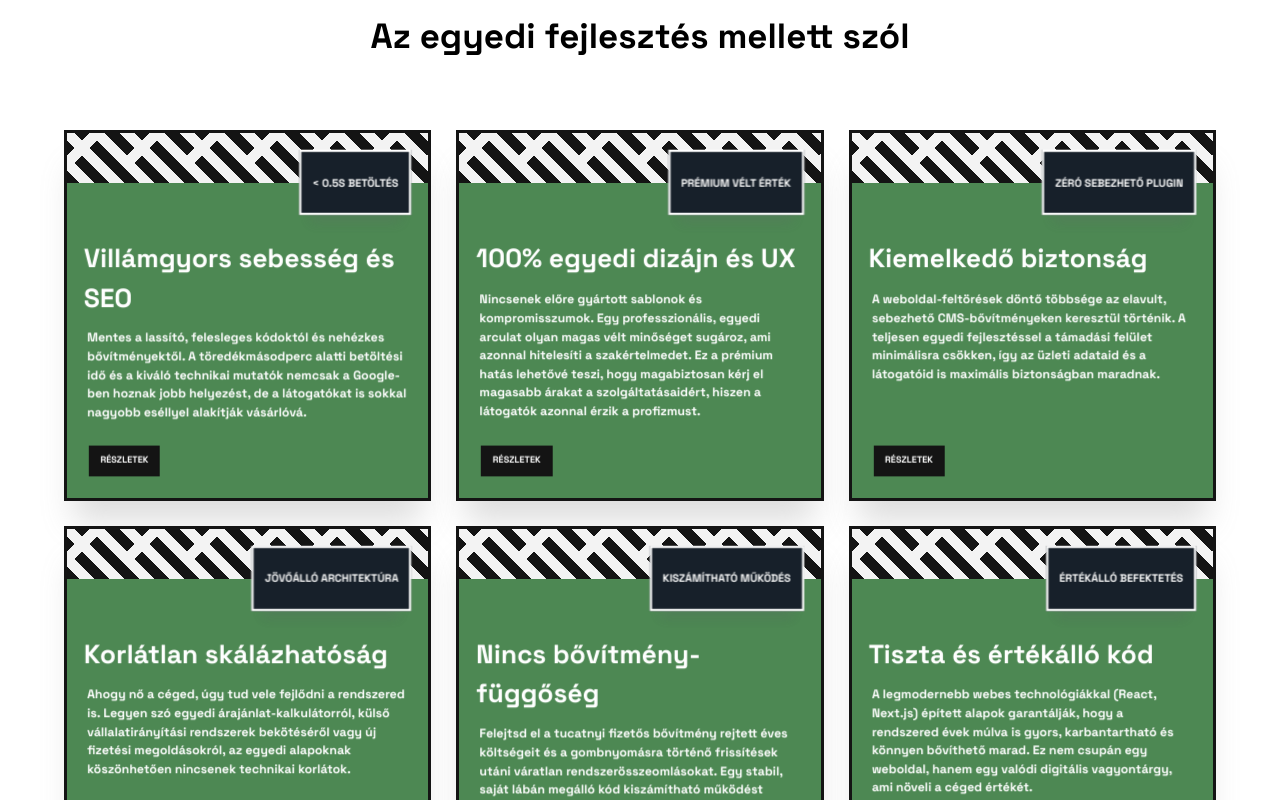
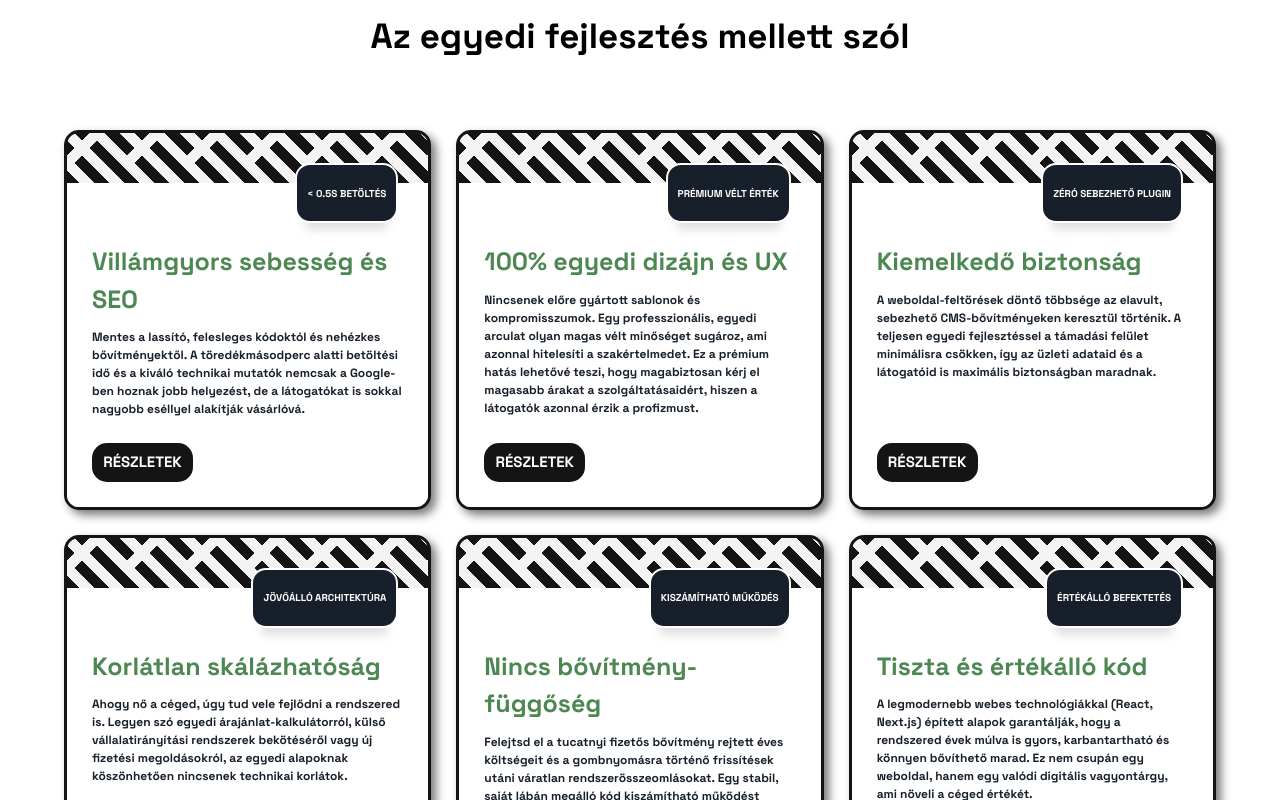
Before and after one commit to Quruzslo/PreferSite, a Next.js app: page / in a window 1280 px wide. Shown: the part 940-1740 px from the top of the page. Built offline with nearby package versions, Linux system fonts and the light colour scheme.

Commit message:
benefit cardok változtatva

```diff
--- a/app/globals.css
+++ b/app/globals.css
@@ -196,8 +196,10 @@ h4 {
     0 0;
   background-color: #141414;
   width: 100%;
-  box-shadow: rgba(142, 142, 142, 0.3) 0px 30px 30px -10px;
+  box-shadow: rgba(32, 32, 32, 0.6) 5px 5px 10px 0px;
   transition: all 0.5s ease-in-out;
+  border-radius: 15px;
+  overflow: hidden;
 }
 
 .benefit-card:hover {
@@ -207,7 +209,6 @@ h4 {
   transform: rotate3d(0.5, 1, 0, 30deg);
 }
 
-/* Badge (Date-box mintára) */
 .benefit-date-box {
   position: absolute;
   top: 30px;
@@ -216,6 +217,7 @@ h4 {
   width: fit-content;
   background: var(--color-dark-color);
   border: 2px solid white;
+  border-radius: 15px;
   padding: 10px;
   transform: translate3d(0px, 0px, 80px);
   box-shadow: rgba(100, 100, 111, 0.2) 0px 17px 10px -10px;
@@ -232,13 +234,14 @@ h4 {
   color: #8ed500;
   font-size: 10px;
   font-weight: 900;
+
   text-transform: uppercase;
 }
 
 /* Tartalom konténer */
 .benefit-content-box {
   position: relative;
-  background: var(--color-dark-green);
+  background: white;
   transition: all 0.5s ease-in-out;
   padding: 60px 25px 25px 25px;
   transform-style: preserve-3d;
@@ -247,7 +250,7 @@ h4 {
 
 .benefit-title {
   display: inline-block;
-  color: #ffffff;
+  color: var(--color-dark-green);
   font-size: 25px;
   font-weight: 900;
   transition: all 0.5s ease-in-out;
@@ -262,7 +265,7 @@ h4 {
   margin-top: 10px;
   font-size: 12px;
   font-weight: 700;
-  color: #ffffff;
+  color: var(--color-dark-color);
   transition: all 0.5s ease-in-out;
   transform: translate3d(0px, 0px, 30px);
 }
@@ -276,10 +279,11 @@ h4 {
   margin-top: 1rem;
   display: inline-block;
   font-weight: 900;
-  font-size: 9px;
+  font-size: 15px;
   text-transform: uppercase;
   color: #8ed500;
   background: #141414;
+  border-radius: 15px;
   padding: 0.5rem 0.7rem;
   transition: all 0.5s ease-in-out;
   transform: translate3d(0px, 0px, 20px);
--- a/app/kapcsolat/page.tsx
+++ b/app/kapcsolat/page.tsx
@@ -5,7 +5,7 @@ const h2Elements = ["Weboldal", "Webshop", "CRM", "Webapplikáció"];
 export const metadata = {
   title: "Webfejlesztés - Kapcsolat",
   description:
-    "Weboldal készítés országosan bárhonnan. Weboldal készítés Kaposváron, webfejlesztés Budapesten, Győrben.",
+    "Weboldal készítés országosan. Weboldal készítés Kaposváron, webfejlesztés Budapesten, Győrben.",
 };
 
 export default function ContactPage() {
--- a/app/layout.tsx
+++ b/app/layout.tsx
@@ -3,8 +3,6 @@ import { Space_Grotesk } from "next/font/google";
 import "./globals.css";
 import "../components/header/header.css";
 import "../components/hero/stacked.css";
-// import PageRevealWrapper from "@/lib/_PageRevealWrapper";
-
 import Header from "@/components/header/Header";
 import MouseFollowerElement from "@/lib/mouseFollowerElement";
 import ScrollToTop from "@/lib/scrollToTop";
--- a/app/szolgaltatasok/[id]/Referencies.tsx
+++ b/app/szolgaltatasok/[id]/Referencies.tsx
@@ -83,7 +83,7 @@ export default function Referencies() {
       <h2 className="text-white text-3xl mx-auto w-[90%] text-center">
         Néhány korábbi fejlesztésem
       </h2>
-      {refArray.slice(0, 3).map((item, idx, slicedArray) => (
+      {refArray.slice(0, 4).map((item, idx, slicedArray) => (
         <Card
           key={item.title}
           item={item}
```
